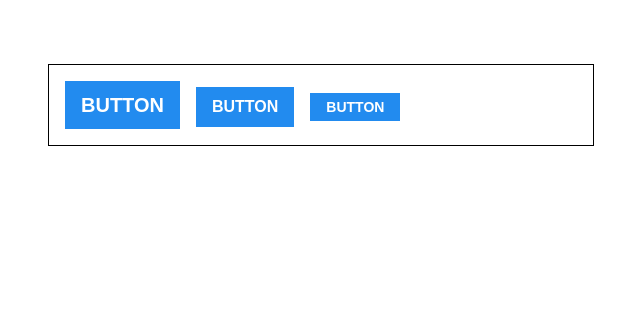
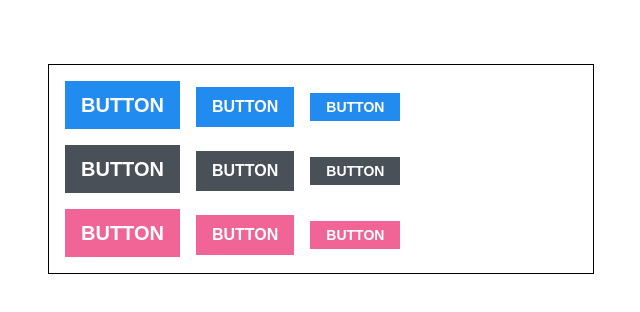
Before and after one commit to bwyoo1229/react-style-practice, a React (Create React App) app: page / in a window 1280 px wide. Shown: the top 312 px of the page, without its empty margins (319-959 px from the left). Built offline with nearby package versions, Linux system fonts and the light colour scheme.

Commit message:
Sass 버튼 B - color props 설정하기

```diff
--- a/src/App.js
+++ b/src/App.js
@@ -10,6 +10,24 @@ function App() {
         <Button>BUTTON</Button>
         <Button size="small">BUTTON</Button>
       </div>
+      <div className="buttons">
+        <Button size="large" color="gray">
+          BUTTON
+        </Button>
+        <Button color="gray">BUTTON</Button>
+        <Button size="small" color="gray">
+          BUTTON
+        </Button>
+      </div>
+      <div className="buttons">
+        <Button size="large" color="pink">
+          BUTTON
+        </Button>
+        <Button color="pink">BUTTON</Button>
+        <Button size="small" color="pink">
+          BUTTON
+        </Button>
+      </div>
     </div>
   );
 }
--- a/src/App.scss
+++ b/src/App.scss
@@ -4,4 +4,7 @@
   margin-top: 4rem;
   border: 1px solid black;
   padding: 1rem;
+  .buttons + .buttons {
+    margin-top: 1rem;
+  }
 }
--- a/src/components/Button.js
+++ b/src/components/Button.js
@@ -2,12 +2,13 @@ import React from 'react';
 import classNames from 'classnames';
 import './Button.scss';
 
-function Button({ children, size }) {
-  return <button className={classNames('Button', size)}>{children}</button>;
+function Button({ children, size, color }) {
+  return <button className={classNames('Button', size, color)}>{children}</button>;
 }
 
 Button.defaultProps = {
   size: 'medium',
+  color: 'blue',
 };
 
 export default Button;
--- a/src/components/Button.scss
+++ b/src/components/Button.scss
@@ -1,4 +1,16 @@
 $blue: #228bef;
+$gray: #495057;
+$pink: #f06595;
+
+@mixin button-color($color) {
+  background: $color;
+  &:hover {
+    background: lighten($color, 10%);
+  }
+  &:active {
+    background: darken($color, 10%);
+  }
+}
 
 .Button {
   display: inline-flex;
@@ -30,12 +42,16 @@ $blue: #228bef;
     font-size: 0.875rem;
   }
 
-  background: $blue;
-  &:hover {
-    background: lighten($blue, 10%);
+  &.blue {
+    @include button-color($blue);
   }
-  &:active {
-    background: darken($blue, 10%);
+
+  &.gray {
+    @include button-color($gray);
+  }
+
+  &.pink {
+    @include button-color($pink);
   }
 
   & + & {
```
